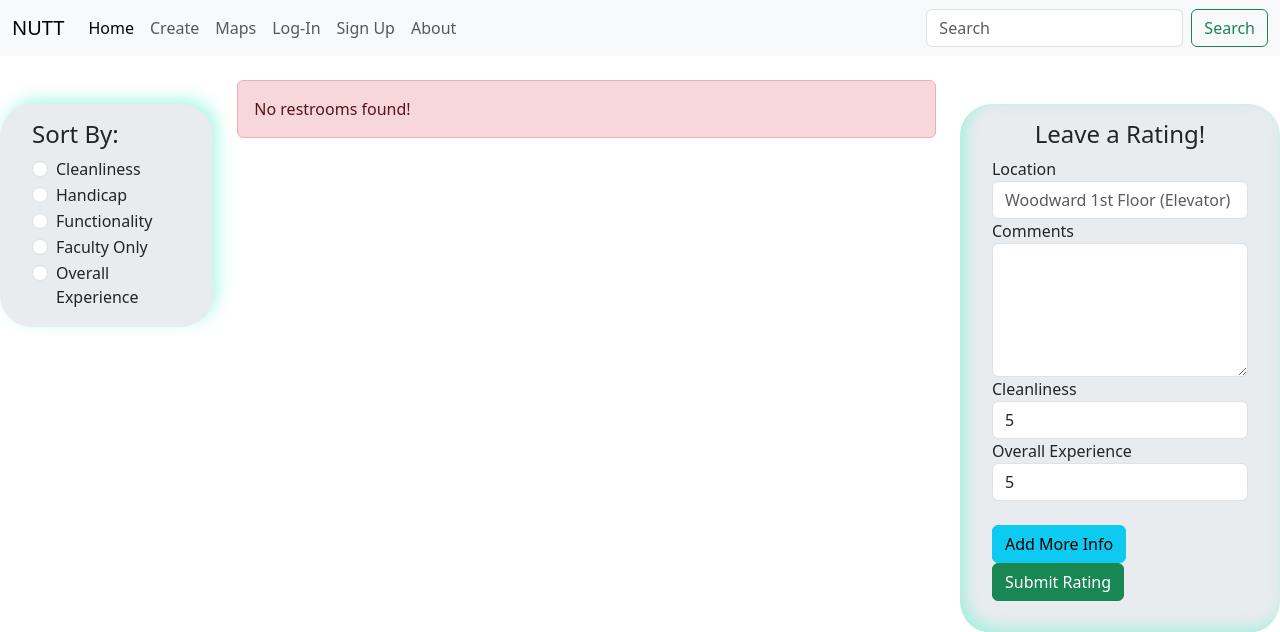
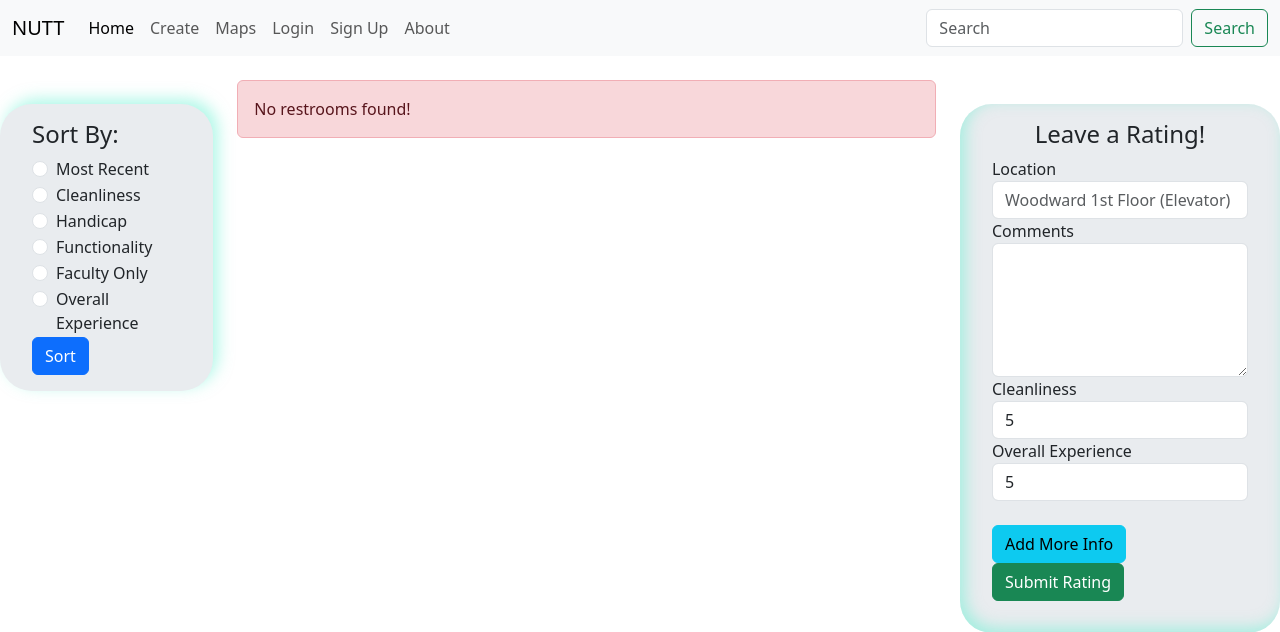
Before and after one commit to mustafaap/Niners-United-Classroom-Tracker-ITSC-3155-Final-Project, a Flask app: page / in a window 1280 px wide. Shown: the top 632 px of the page. Run offline with Flask 3, Linux system fonts and the light colour scheme; data that the repository does not hold is empty.

Commit message:
Added post sorting on index

```diff
--- a/app.py
+++ b/app.py
@@ -18,7 +18,29 @@ api_key = os.getenv('API_KEY')
 
 @app.get('/')
 def index():
-    ratings = Rating.query.all()
+    # Default sort is most recent
+    ratings = Rating.query.order_by(Rating.rating_id.desc()).all()
+    return render_template('index.html', index_active=True, ratings=ratings)
+
+
+@app.post('/')
+def sortby():
+    sort_by = request.form.get('sort-by', 'Most Recent')
+    if sort_by == 'Most Recent':
+        ratings = Rating.query.order_by(Rating.rating_id.desc()).all()
+    elif sort_by == 'Cleanliness':
+        ratings = Rating.query.order_by(Rating.cleanliness.desc()).all()
+    elif sort_by == 'Handicap':
+        ratings = Rating.query.filter(Rating.accessibility.ilike('%handicap%')).all()
+    elif sort_by == 'Functionality':
+        ratings = Rating.query.filter(Rating.functionality == True).all()
+    elif sort_by == 'Faculty Only':
+        ratings = Rating.query.filter(Rating.accessibility.ilike('%faculty%'), ~Rating.accessibility.ilike('%student%')).all()
+    elif sort_by == 'Overall':
+        ratings = Rating.query.order_by(Rating.overall.desc()).all()
+    else:
+        ratings = Rating.query.all()
+
     return render_template('index.html', index_active=True, ratings=ratings)
 
 
@@ -27,7 +49,7 @@ def create_restroom_form():
     return render_template('create_restroom.html', create_restroom_active=True)
 
 
-@app.post('/')
+@app.post('/create')
 def create_restroom():
     restroom_name = request.form.get('restroom')
     cleanliness = request.form.get('clean_rating')
--- a/templates/_layout.html
+++ b/templates/_layout.html
@@ -29,7 +29,7 @@
             <a class="nav-link {% if maps_active %} active{% endif %}" href="/maps">Maps</a>
           </li>
           <li class="nav-item">
-            <a class="nav-link {% if login_active %} active{% endif %}" href="/login">Log-In</a>
+            <a class="nav-link {% if login_active %} active{% endif %}" href="/login">Login</a>
           </li>
           <li class="nav-item">
             <a class="nav-link {% if signup_active %} active{% endif %}" href="/signup">Sign Up</a>
--- a/templates/index.html
+++ b/templates/index.html
@@ -7,8 +7,12 @@
 
     <div class="col-sm-2 p-0">
       <div class="basic-column my-5">
-        <form class="bg-body-secondary" id="index-sort-by">
+        <form class="bg-body-secondary" id="index-sort-by" action="/" method="post">
           <h4>Sort By:</h4>
+          <div class="form-check">
+            <input class="form-check-input" type="radio" name="sort-by" value="Most Recent">
+            <label class="form-check-label" for="sort-by">Most Recent</label>
+          </div>
           <div class="form-check">
             <input class="form-check-input" type="radio" name="sort-by" value="Cleanliness">
             <label class="form-check-label" for="sort-by">Cleanliness</label>
@@ -22,12 +26,15 @@
             <label class="form-check-label" for="sort-by">Functionality</label>
           </div>
           <div class="form-check">
-            <input class="form-check-input" type="radio" name="sort-by" value="Faculty only">
+            <input class="form-check-input" type="radio" name="sort-by" value="Faculty Only">
             <label class="form-check-label" for="sort-by">Faculty Only</label>
           </div>
           <div class="form-check">
-            <input class="form-check-input" type="radio" name="sort-by" value="Overall experience">
+            <input class="form-check-input" type="radio" name="sort-by" value="Overall">
             <label class="form-check-label" for="sort-by">Overall Experience</label>
+          </div>
+          <div class="form-group">
+            <button type="submit" class="btn btn-primary">Sort</button>
           </div>
         </form>
       </div>
```
Also changed, not shown: templates/create_restroom.html (+8 -16 lines).
